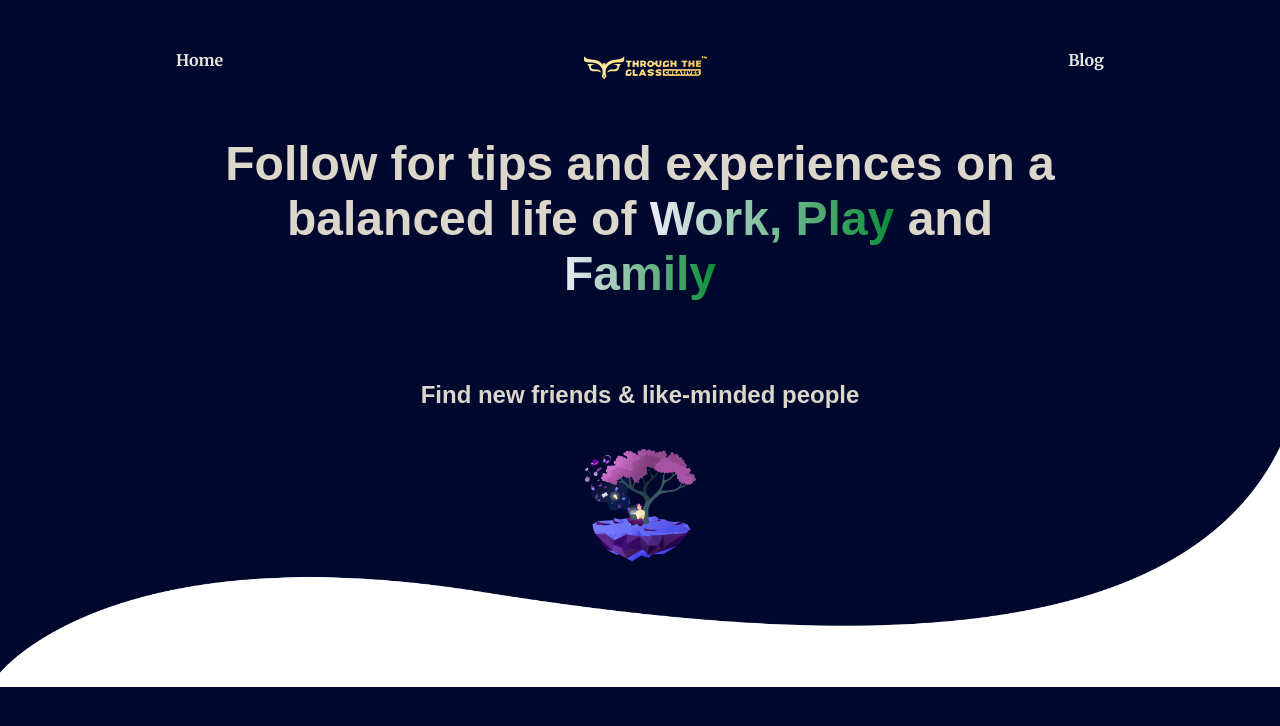
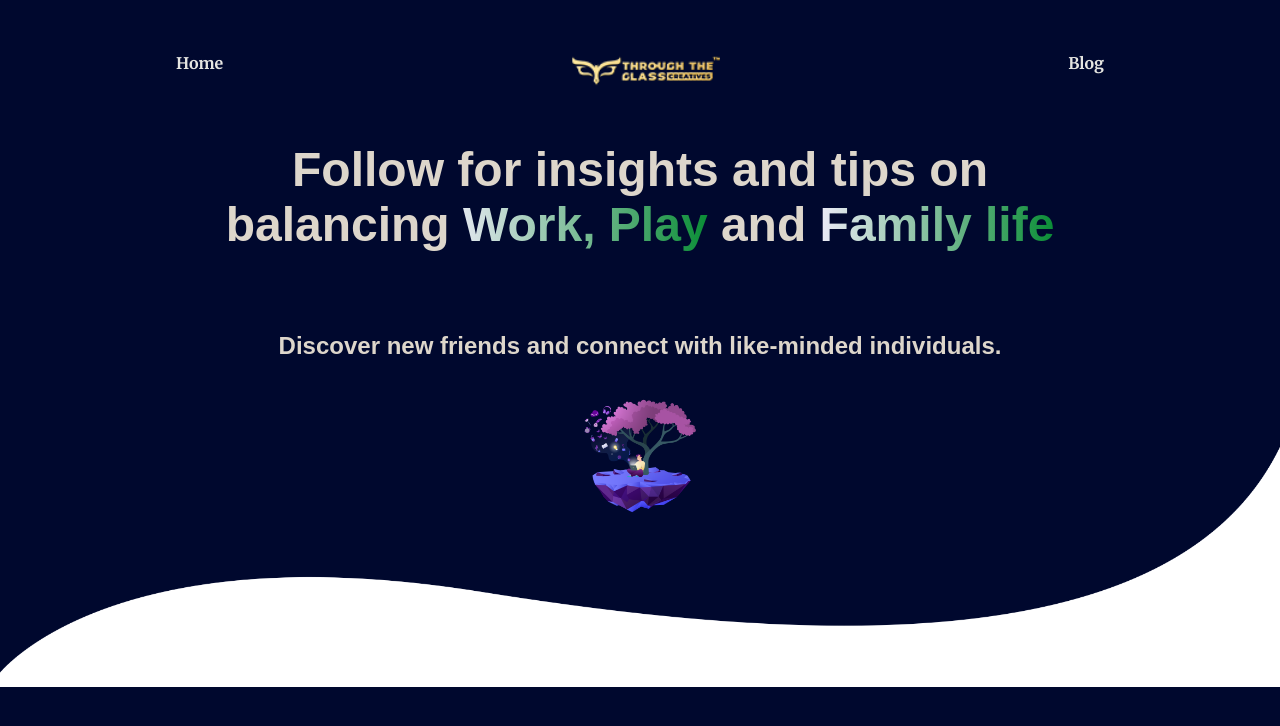
Before and after one commit to Quouou/Blog, a Next.js app: page / in a window 1280 px wide. Shown: the top 726 px of the page. Built offline with nearby package versions, Linux system fonts and the light colour scheme.

Commit message:
title, home page fixes

```diff
--- a/app/layout.js
+++ b/app/layout.js
@@ -1,6 +1,5 @@
 import MainHeader from '../components/main-header';
 import styles from '../app/globals.css';
-import Footer from '../components/footer';
 export const metadata = {
   title: 'Through the Blog',
   description: 'Follow along for experiences, tips, and insights on balancing business and family life, staying active in sports, and making informed choices for a healthier lifestyle.',
--- a/app/page.js
+++ b/app/page.js
@@ -7,14 +7,14 @@ export default function HomePage() {
     <>
       <header className={styles.header}>
         <h1>
-        Follow for tips and experiences on a balanced life of <span className={styles.highlight}> Work, Play</span> and <span className={styles.highlight}>Family</span>
+        Follow for insights and tips on balancing<span className={styles.highlight}> Work, Play</span> and <span className={styles.highlight}>Family life</span>
         </h1>
       </header>
         <main className={styles.main}>
 
         <ul className={styles.perks}>
           <li>
-            <p>Find new friends & like-minded people</p>
+            <p>Discover new friends and connect with like-minded individuals.</p>
             <Image src={friendsImg} alt='friendsImage' />
           </li>
         </ul>
--- a/app/page.module.css
+++ b/app/page.module.css
@@ -19,19 +19,6 @@
     -webkit-text-fill-color: transparent;
   }
 
-  .main {
-    width: 90%;
-    max-width: 40rem;
-    margin: 0 auto;
-    text-align: center;
-  }
-
-  .main h2 {
-    font-family: 'Montserrat', sans-serif;
-    font-size: 2rem;
-    margin-bottom: 3rem;
-    color: #ddd6cb;
-  }
 
   .perks {
     list-style: none;
--- a/components/footer.js
+++ /dev/null
@@ -1,16 +0,0 @@
-'use client'
-
-import Image from 'next/image';
-import logoImg from '../assets/Gold_logo.png';
-import Link from 'next/link';
-import style from '../components/main-header.module.css';
-
-export default function Footer() {
-  return (
-    <>
-        <header id="main-header">
-
-        </header>
-    </>
-  );
-}
--- a/components/main-header.js
+++ b/components/main-header.js
@@ -18,7 +18,7 @@ export default function MainHeader() {
           </nav>
           <div id="logo"> <br/>
           <Link href="/">
-              <Image src={logoImg} alt="logo" />
+              <Image src={logoImg} alt="logo" width={150} />
           </Link>
           </div>
           <nav>
```
Also changed, not shown: components/footer.module.css (deleted).
